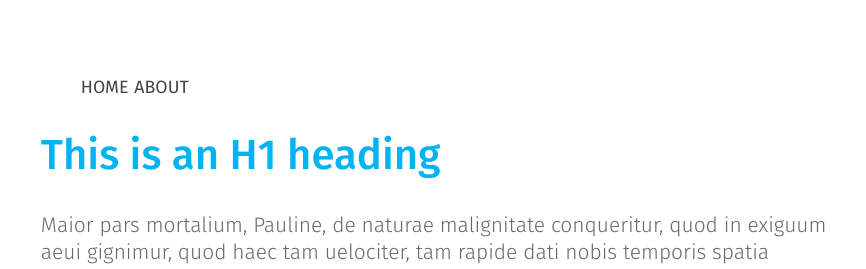
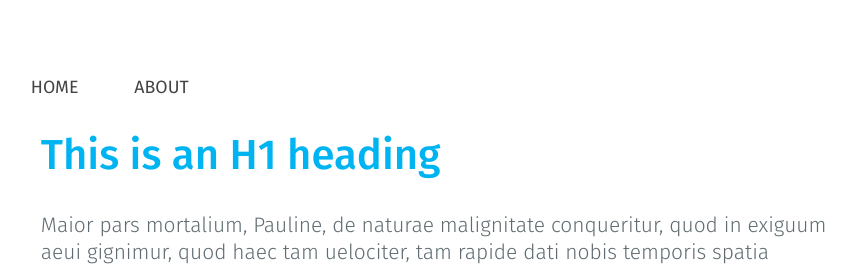
Before and after one commit to arcions/arcions.github.io, a Jekyll site: the page built from index.html, in a window 1280 px wide. Shown: the part 437-706 px from the top of the page, without its empty margins (202-1068 px from the left). Built offline with Jekyll 4.4.1, drawn with Linux system fonts in a browser that asks for light colours; nearby versions of some CDN libraries; Markdown is read by kramdown in place of the engine named in the settings.

Commit message:
Update main.css

```diff
--- a/stylesheets/main.css
+++ b/stylesheets/main.css
@@ -126,7 +126,8 @@ h6 {
 }
 nav ul li {
     display: inline;
-    margin-left:auto;
+    margin-left:-50px;
+    margin-right:100px;
     font-weight: 300;
     text-transform:uppercase;
     font-variant: small-caps;
```
